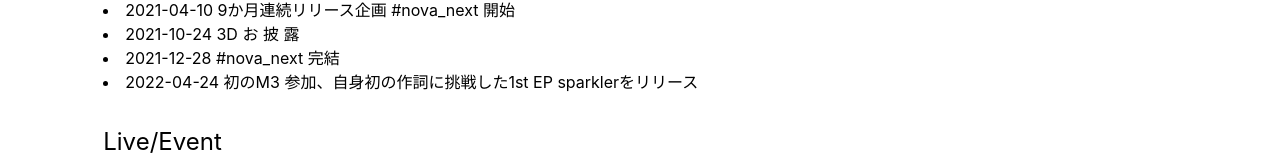
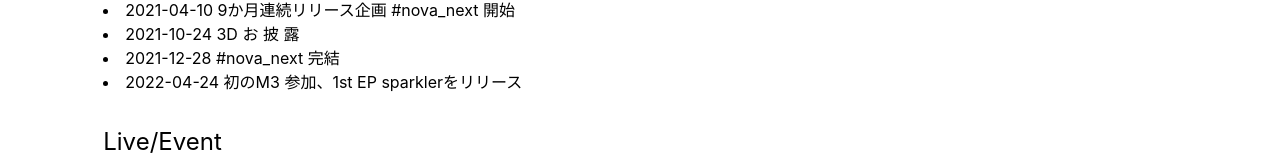
Before and after one commit to human-readable-name/yorudokimayu-info, a Next.js app: page /biography in a window 1280 px wide. Shown: the part 540-700 px from the top of the page. Built offline with nearby package versions, Linux system fonts and the light colour scheme; no server answers.

Commit message:
biography修正 (初の作詞部分が間違い)

```diff
--- a/src/pages/biography.tsx
+++ b/src/pages/biography.tsx
@@ -40,7 +40,7 @@
                             <li>2021-04-10 9か月連続リリース企画 #nova_next 開始</li>
                             <li>2021-10-24 3D お 披 露</li>
                             <li>2021-12-28 #nova_next 完結</li>
-                            <li>2022-04-24 初のM3 参加、自身初の作詞に挑戦した1st EP sparklerをリリース</li>
+                            <li>2022-04-24 初のM3 参加、1st EP sparklerをリリース</li>
                         </ul>
                     </section>
 
```
